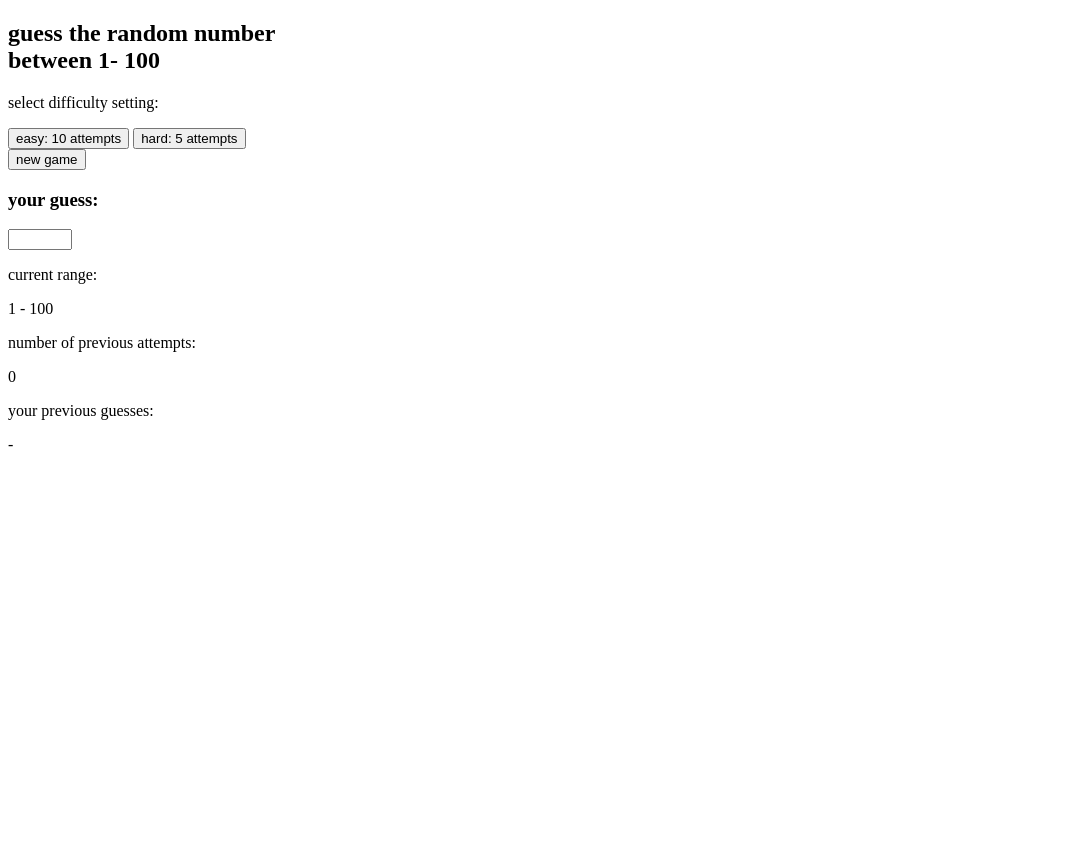
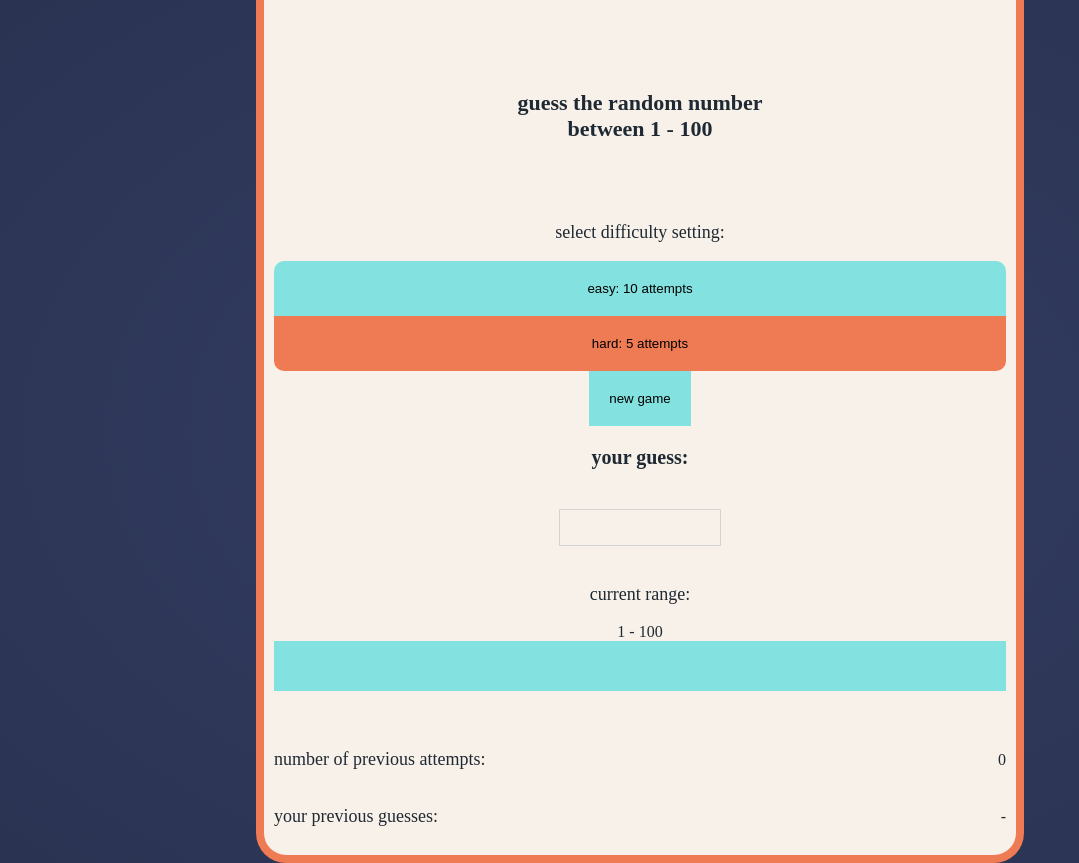
Before and after one commit to mrzacsmith/guess-number, a plain HTML site: page index.html in a window 1280 px wide. Shown: the whole page, without its empty margins (0-1079 px from the left). Before the commit the page ends 800 px from the top, so only its background shows below. Drawn offline with Linux system fonts and the light colour scheme.

Commit message:
👍 IMPROVE: basic styling

```diff
--- a/index.html
+++ b/index.html
@@ -5,13 +5,14 @@
     <meta http-equiv="X-UA-Compatible" content="IE=edge" />
     <meta name="viewport" content="width=device-width, initial-scale=1.0" />
     <title>Guess Number Game</title>
+    <link rel="stylesheet" href="styles.css" />
   </head>
   <body>
     <main>
       <div id="welcome-screen">
         <h2>
           guess the random number <br />
-          between 1- 100
+          between 1 - 100
         </h2>
         <section>
           <p>select difficulty setting:</p>
--- /dev/null
+++ b/styles.css
@@ -0,0 +1,105 @@
+:root {
+  --green: #83e1e0;
+  --red: #ef7b54;
+  --background: #f8f1e9;
+  --gradient-1: #343e63;
+  --gradient-2: #2a3352;
+}
+
+html {
+  font-size: 10px;
+  font-weight: 300;
+}
+
+body {
+  width: 90%;
+  margin: 0 auto;
+  background: radial-gradient(var(--gradient-1), var(--gradient-2));
+}
+
+main {
+  text-align: center;
+  background: var(--background);
+  border: solid var(--red);
+  border-width: 0 8px 8px 8px;
+  min-height: 80vh;
+  border-radius: 0 0 3rem 3rem;
+  padding: 1rem;
+  color: #1f2933;
+}
+
+h2 {
+  font-size: 2.2rem;
+  margin: 8rem 0;
+}
+
+p {
+  font-size: 1.8rem;
+}
+
+.button-wrapper {
+  display: flex;
+  flex-direction: column;
+}
+
+button {
+  border: none;
+  cursor: pointer;
+  background: var(--green);
+  padding: 2rem;
+  border-radius: 1rem 1rem 0 0;
+}
+
+button:last-child {
+  background: var(--red);
+  border-radius: 0 0 1rem 1rem;
+}
+
+h3 {
+  font-size: 2rem;
+}
+
+input {
+  border: 1px solid lightgrey;
+  background: transparent;
+  margin: 2rem 0;
+  padding: 1rem 0;
+  width: 16rem;
+  text-align: center;
+}
+
+#range {
+  display: flex;
+  background: var(--green);
+  height: 50px;
+  padding: 0;
+  margin: 0 0 4rem 0;
+}
+
+#range-output {
+  font-size: 1.6rem;
+}
+
+.stats {
+  text-align: left;
+}
+
+.info {
+  display: flex;
+  justify-content: space-between;
+  align-items: center;
+}
+
+.info span {
+  font-size: 1.6rem;
+}
+
+#new-game-button {
+  border-radius: 0;
+}
+
+@media (min-width: 800px) {
+  body {
+    width: 60vw;
+  }
+}
```
